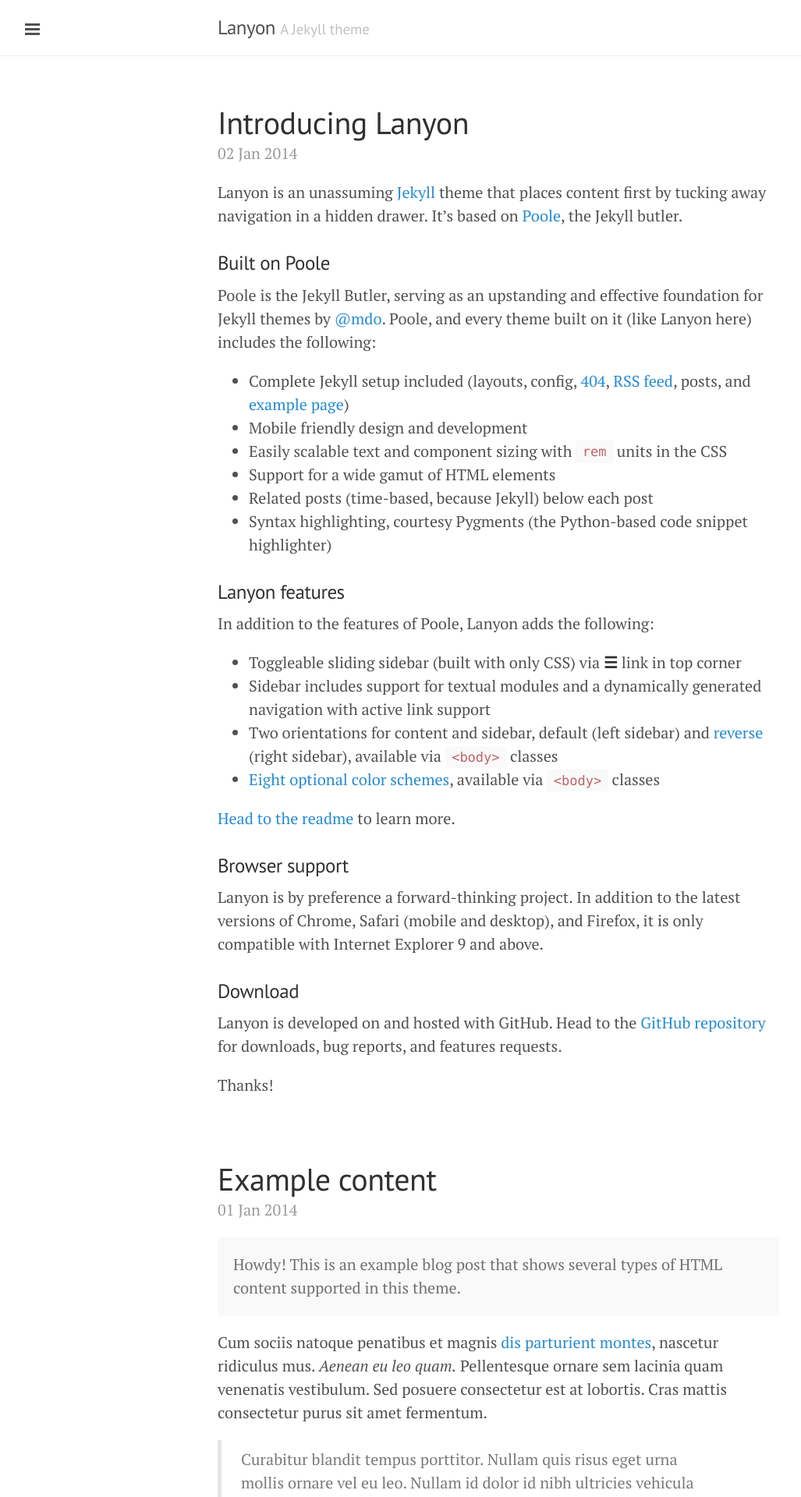
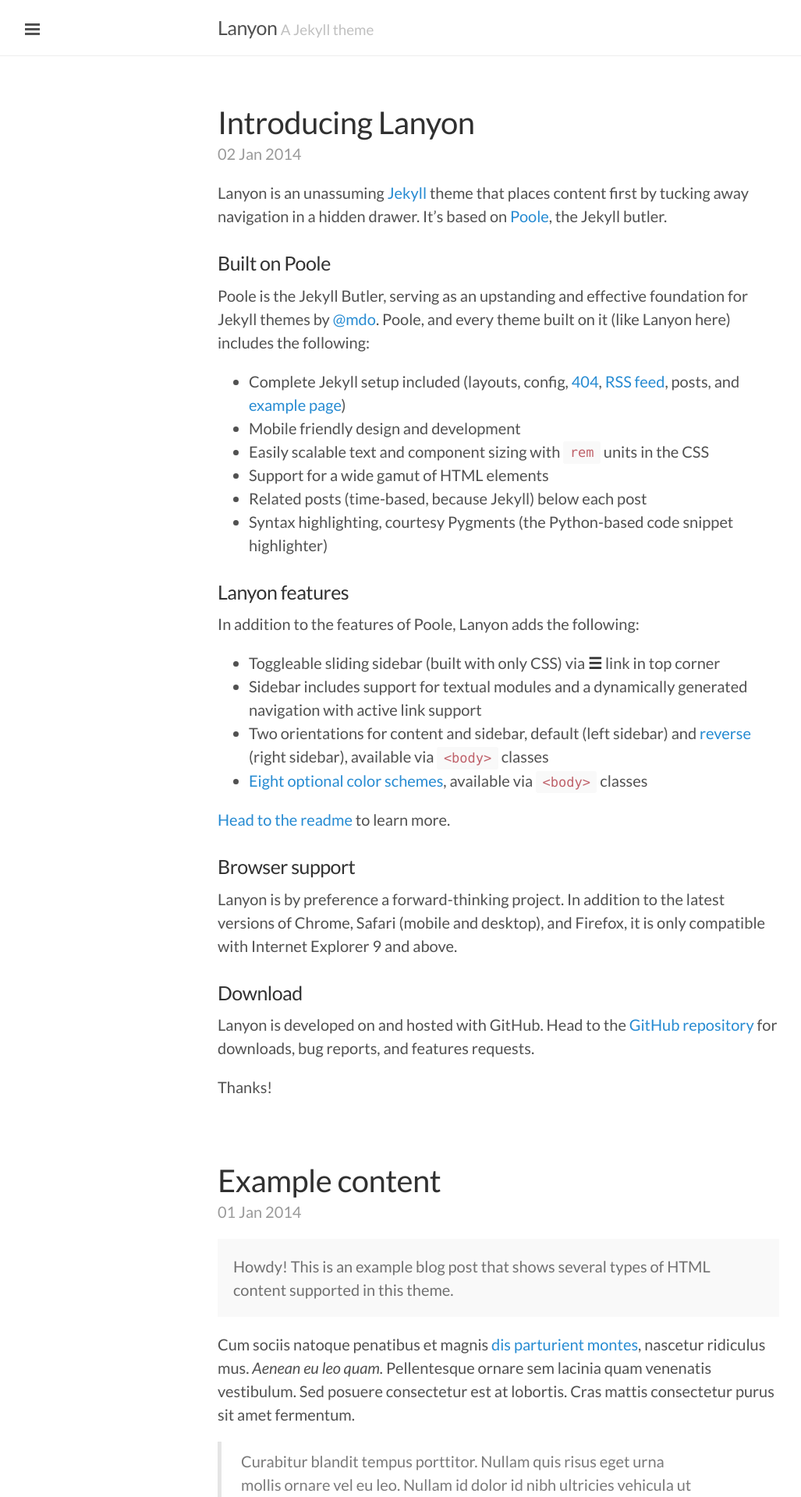
Before and after one commit to guiller/guiller.github.io, a Jekyll site: the page built from index.html, in a window 1280 px wide. Shown: the top 1920 px of the page at 78% size, without its empty margins (1-1028 px from the left). Built offline with Jekyll 4.4.1, drawn with Linux system fonts in a browser that asks for light colours; Markdown is read by kramdown in place of the engine named in the settings; the list of posts is cut into pages by our own code.

Commit message:
cambios tipografías

```diff
--- a/public/css/lanyon.css
+++ b/public/css/lanyon.css
@@ -41,11 +41,11 @@
 }
 
 html {
-  font-family: "PT Serif", Georgia, "Times New Roman", serif;
+  font-family: 'Lato', Georgia, "Times New Roman", serif;
 }
 
 h1, h2, h3, h4, h5, h6 {
-  font-family: "PT Sans", Helvetica, Arial, sans-serif;
+  font-family: 'Lato', Helvetica, Arial, sans-serif;
   font-weight: 400;
   color: #313131;
   letter-spacing: -.025rem;
```
